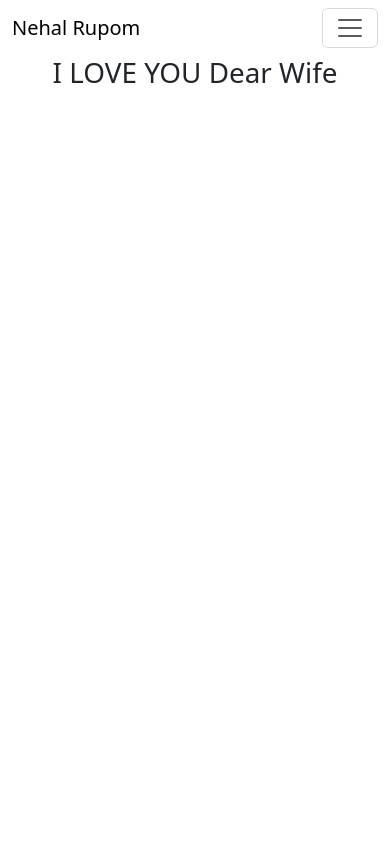
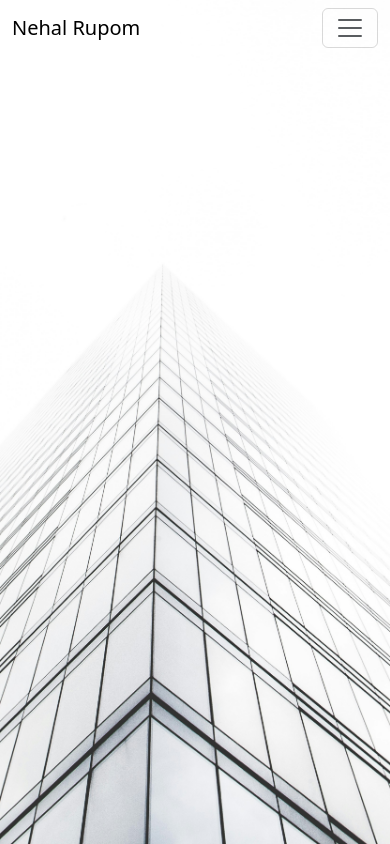
Before and after one commit to hniloy96/nehals-portfolio, a React (Create React App) app in the folder frontend/: page / in a window 390 px wide. Built offline with nearby package versions, Linux system fonts and the light colour scheme.

Commit message:
nothing to commit?

```diff
--- a/frontend/src/App.js
+++ b/frontend/src/App.js
@@ -1,13 +1,14 @@
 import logo from './logo.svg';
 import './App.css';
 import Navbar from './components/navbar';
+import Home from "./pages/home";
+
 
 function App() {
   return (
     <div className="App">
       <header>
-        <Navbar />
-        <h1>I LOVE YOU Dear Wife</h1>
+        <Home />
       </header>
     </div>
   );
--- /dev/null
+++ b/frontend/src/pages/home.css
@@ -0,0 +1,22 @@
+/* Home.css */
+.homepage {
+    background-image: url('../contents/image_2.jpg');  /* Adjust path */
+    background-size: cover;
+    background-position: center;
+    background-repeat: no-repeat;
+    min-height: 100vh;
+    color: white;  /* Text color for visibility */
+  }
+
+
+
+
+  @media (max-width: 768px) {
+    .homepage {
+      background-image: url('../contents/image_2.jpg');
+      background-size: fill;  /* Ensure the whole image is visible without cutting off */
+      background-position: center;
+      background-repeat: no-repeat;
+      min-height: 100vh;  /* Still fill the screen */
+    }
+  }
--- /dev/null
+++ b/frontend/src/pages/home.js
@@ -0,0 +1,16 @@
+import react from "react";
+import "./home.css"
+import Navbar from "../components/navbar"
+
+function Home() {
+    return (
+      <div className="homepage">
+        <header>
+            <Navbar />
+            <h1> I love you wife</h1>
+        </header>
+      </div>
+    );
+  }
+
+  export default Home;
```
Also changed, not shown: frontend/src/components/navbar.jsx (line endings or trailing spaces), frontend/src/contents/image_1.jpg (added), frontend/src/contents/image_2.jpg (added), frontend/src/notes.txt (added), frontend/src/pages/about.js (added), frontend/src/pages/contact-me.js (added), frontend/src/pages/projects.js (added).
